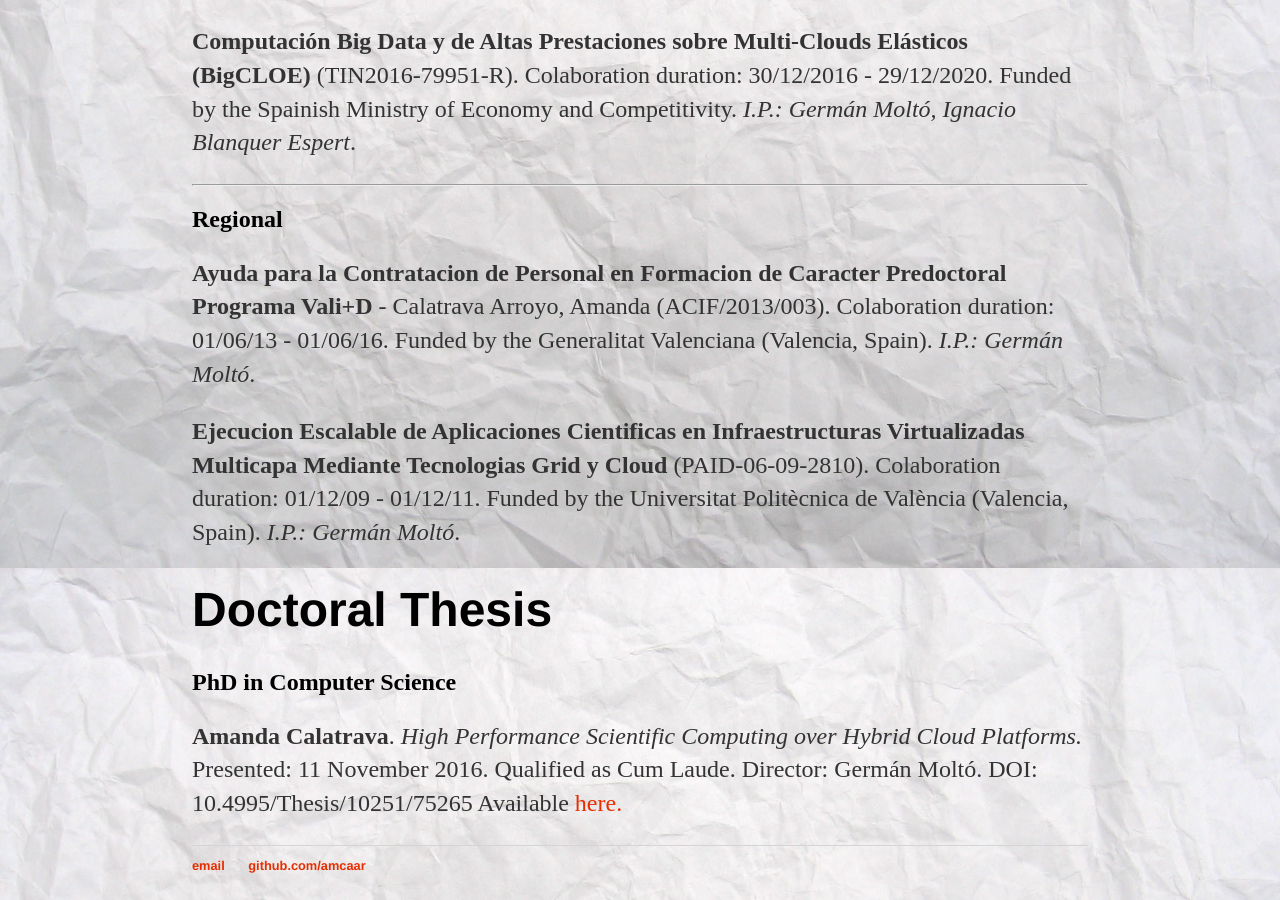
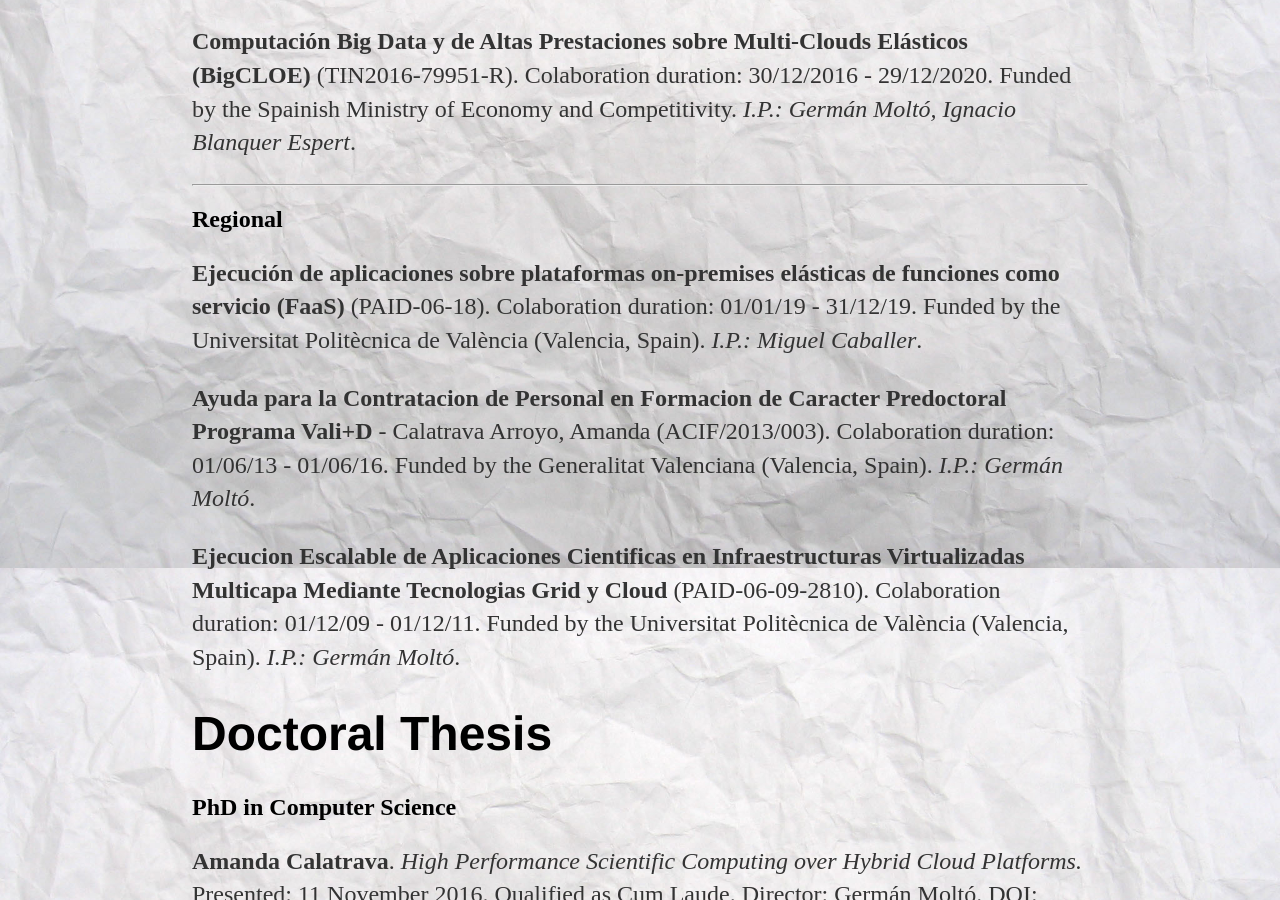
Before and after one commit to amcaar/amcaar.github.io, a Jekyll site: the page built from cv/index.html, in a window 1280 px wide and 900 px high, scrolled down 4232 px. Built offline with Jekyll 4.4.1, drawn with Linux system fonts in a browser that asks for light colours.

Commit message:
Update index.html

```diff
--- a/cv/index.html
+++ b/cv/index.html
@@ -134,6 +134,10 @@ title: Publications of Amanda Calatrava
 		<hr>
 
 		<h2>Regional</h2>
+		<p> <strong>Ejecución de aplicaciones sobre plataformas on-premises elásticas de funciones como servicio (FaaS)</strong>
+			(PAID-06-18). Colaboration duration: 01/01/19 - 31/12/19. Funded by the Universitat Politècnica de València (Valencia, Spain).
+			<em>I.P.: Miguel Caballer</em>. </p>
+
 		<p> <strong>Ayuda para la Contratacion de Personal en Formacion de Caracter Predoctoral Programa Vali+D</strong>
 			- Calatrava Arroyo, Amanda (ACIF/2013/003). Colaboration duration: 01/06/13 - 01/06/16. Funded by the Generalitat Valenciana (Valencia, Spain).
 			<em>I.P.: Germán Moltó</em>. </p>
```
